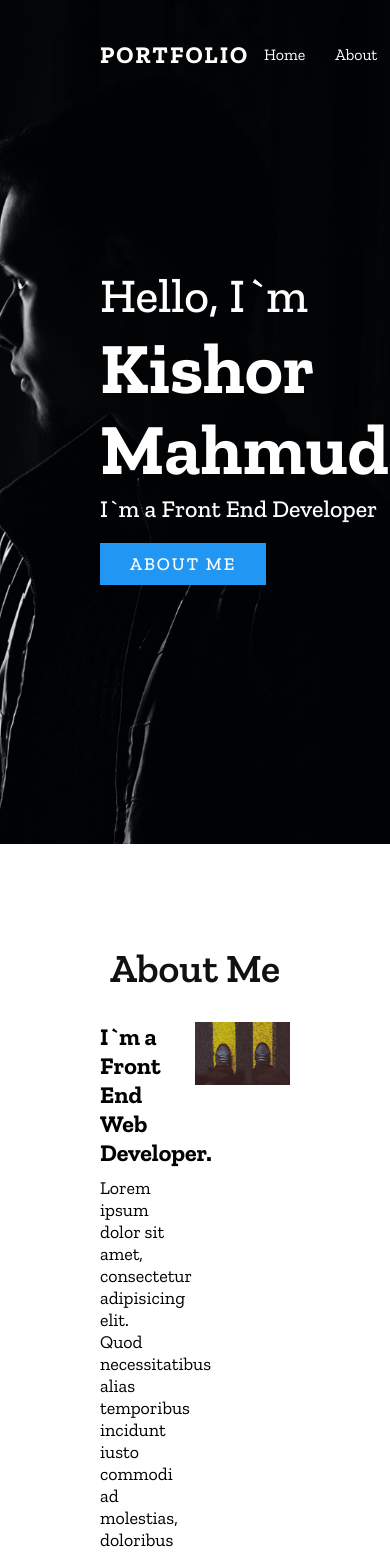
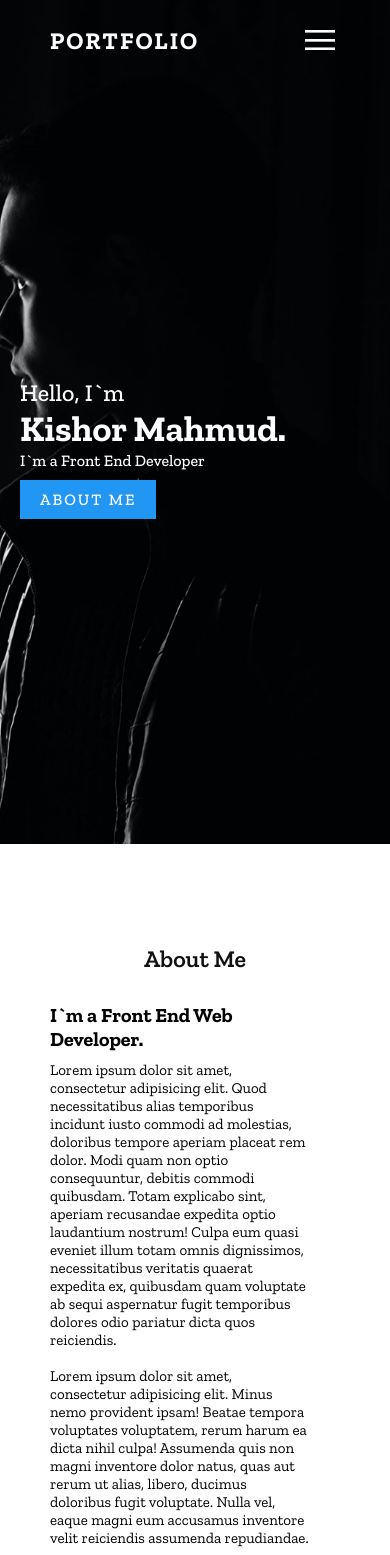
Before and after one commit to dev-kishor138/portfolio-3.0, a React (Vite) app: page / in a window 390 px wide. Shown: the top 1555 px of the page. Built offline with nearby package versions, Linux system fonts and the light colour scheme.

Commit message:
complete responsive

```diff
--- a/src/App.jsx
+++ b/src/App.jsx
@@ -2,6 +2,7 @@ import './App.css'
 import About from './components/About/About';
 import Banner from './components/Banner/Banner'
 import Contact from './components/Contact/Contact';
+import Footer from './components/Footer/Footer';
 import Navbar from './components/Navbar/Navbar'
 import Services from './components/Services/Services';
 import Testimonial from './components/Testimonial/Testimonial';
@@ -31,6 +32,7 @@ function App() {
       <Work />
       <Testimonial />
       <Contact />
+      <Footer />
 
     </>
   )
--- a/src/components/About/about.css
+++ b/src/components/About/about.css
@@ -23,3 +23,26 @@
 img {
     max-width: 100%;
 }
+
+
+
+/****Responsive****/
+@media (max-width: 991px) {
+    .contentBx h3 {
+        font-size: 20px;
+    }
+
+    .contentBx p {
+        font-size: 15px;
+    }
+
+    .content {
+        flex-direction: column;
+    }
+
+    .w50 {
+        margin-bottom: 20px;
+    }
+}
+
+@media (max-width: 600px) {}
--- a/src/components/Banner/banner.css
+++ b/src/components/Banner/banner.css
@@ -26,3 +26,26 @@
     font-weight: 500;
     color: #fff;
 }
+
+
+
+/****Responsive****/
+@media (max-width: 991px) {
+    .banner {
+        padding: 100px 50px;
+    }
+
+    .banner h2 {
+        font-size: 1.5em;
+    }
+
+    .banner h3 {
+        font-size: 1em;
+    }
+}
+
+@media (max-width: 600px) {
+    .banner {
+        padding: 150px 20px 100px;
+    }
+}
--- a/src/components/Contact/contact.css
+++ b/src/components/Contact/contact.css
@@ -86,3 +86,11 @@
     color: #2196f3;
     margin-bottom: 0;
 }
+
+
+/****Responsive****/
+@media (max-width: 991px) {
+    .contactInfo {
+        margin: 20px 0;
+    }
+}
--- a/src/components/Footer/Footer.jsx
+++ b/src/components/Footer/Footer.jsx
@@ -1,10 +1,12 @@
-
+import './footer.css'
 
 const Footer = () => {
     return (
-        <div>
-
-        </div>
+        <footer>
+            <div className="copyright">
+                <p>Copyright @ 2023 Kishor. All Right Reserved.</p>
+            </div>
+        </footer>
     );
 };
 
--- a/src/components/Footer/footer.css
+++ b/src/components/Footer/footer.css
@@ -0,0 +1,6 @@
+.copyright {
+    background: #000;
+    color: #fff;
+    text-align: center;
+    padding: 10px;
+}
--- a/src/components/Navbar/navbar.css
+++ b/src/components/Navbar/navbar.css
@@ -48,6 +48,69 @@ header ul li a {
     text-decoration: none;
 }
 
+header ul li:hover {}
+
 header.sticky ul li a {
     color: #111;
 }
+
+/****Responsive****/
+@media (max-width: 991px) {
+
+    header,
+    header.sticky {
+        padding: 20px 50px;
+        z-index: 1000;
+    }
+
+    .menu {
+        position: fixed;
+        top: 81px;
+        right: -100%;
+        display: block;
+        padding: 10px 0;
+        width: 200px;
+        text-align: center;
+        background: #2196f3;
+        transition: 0.5s;
+        z-index: 999;
+    }
+
+    .menu.active {
+        right: 10px;
+    }
+
+    header ul li:hover {
+        background-color: #fff;
+    }
+
+    header ul li a {
+        color: #111;
+        font-size: 20px;
+        margin: 10px;
+    }
+
+    .toggle {
+        width: 40px;
+        height: 40px;
+        background: url('../../assets/img/menu.png');
+        background-position: center;
+        background-repeat: no-repeat;
+        background-size: 30px;
+        cursor: pointer;
+    }
+
+    .toggle.active {
+        background: url("../../assets/img/close.png");
+        background-position: center;
+        background-repeat: no-repeat;
+        background-size: 25px;
+        cursor: pointer;
+    }
+
+    header.sticky .toggle {
+        filter: invert(1);
+    }
+}
+
+@media (max-width: 600px) {}
--- a/src/components/Services/service.css
+++ b/src/components/Services/service.css
@@ -37,3 +37,11 @@
     font-size: 20px;
     font-weight: 600;
 }
+
+
+/****Responsive****/
+@media (max-width: 991px) {
+    .services .content .servicesBx {
+        margin: 10px;
+    }
+}
--- a/src/components/Testimonial/testimonial.css
+++ b/src/components/Testimonial/testimonial.css
@@ -35,3 +35,14 @@
     font-size: 14px;
     font-weight: 400;
 }
+
+
+/****Responsive****/
+@media (max-width: 991px) {
+    .testimonial .content .testimonialBx {
+        max-width: calc(100% - 20px);
+        padding: 40px 20px;
+        margin: 10px;
+        background: #2196f3;
+    }
+}
--- a/src/components/Work/work.css
+++ b/src/components/Work/work.css
@@ -12,3 +12,12 @@
 .work .content .workBx img {
     max-width: 100%;
 }
+
+
+/****Responsive****/
+@media (max-width: 991px) {
+    .work .content .workBx {
+        width: 100%;
+        padding: 10px;
+    }
+}
--- a/src/index.css
+++ b/src/index.css
@@ -37,3 +37,26 @@ section {
     font-weight: 600;
     font-size: 40px;
 }
+
+/****Responsive****/
+@media (max-width: 991px) {
+    section {
+        padding: 100px 50px;
+    }
+
+    .btn {
+        margin-top: 10px;
+        padding: 10px 20px;
+        font-size: 16px;
+    }
+
+    .heading h2 {
+        font-size: 24px;
+    }
+}
+
+@media (max-width: 600px) {
+    .section {
+        padding: 100px 20px;
+    }
+}
```
